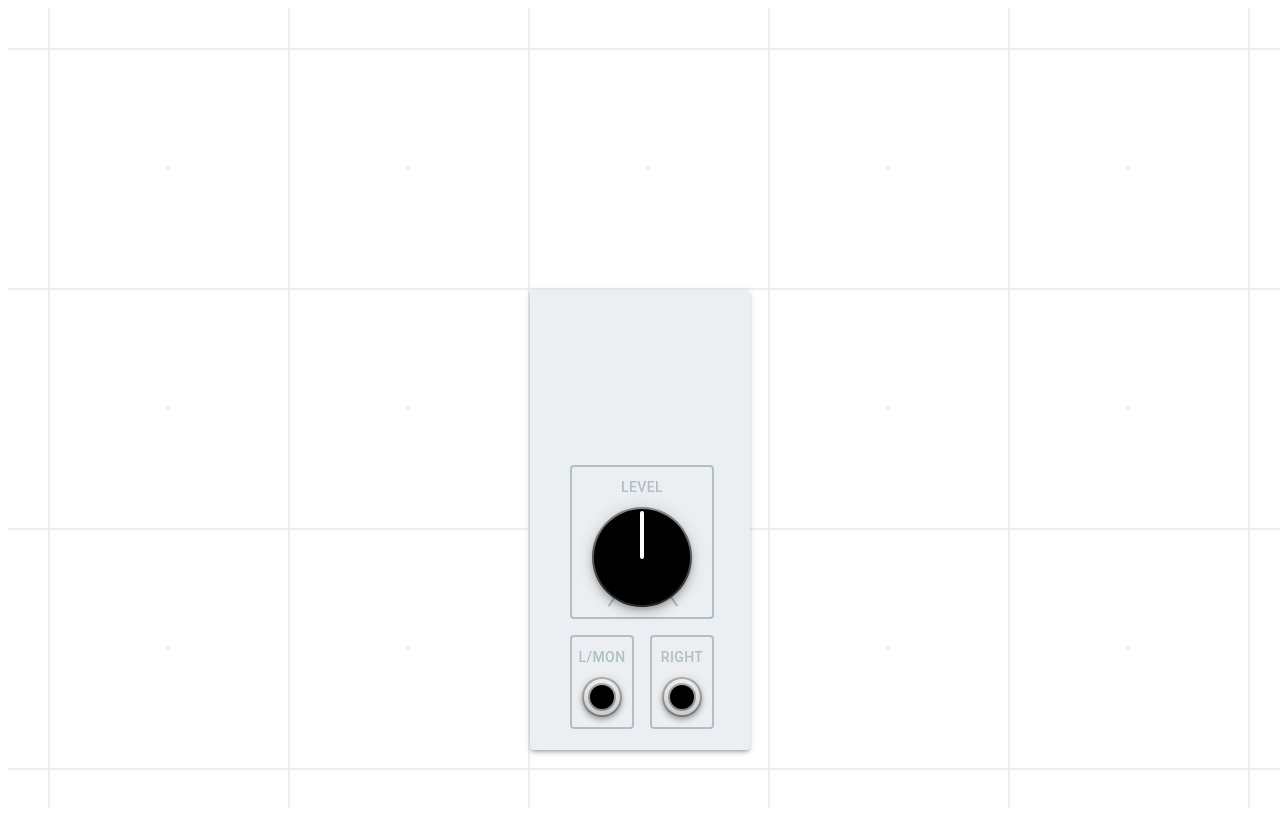
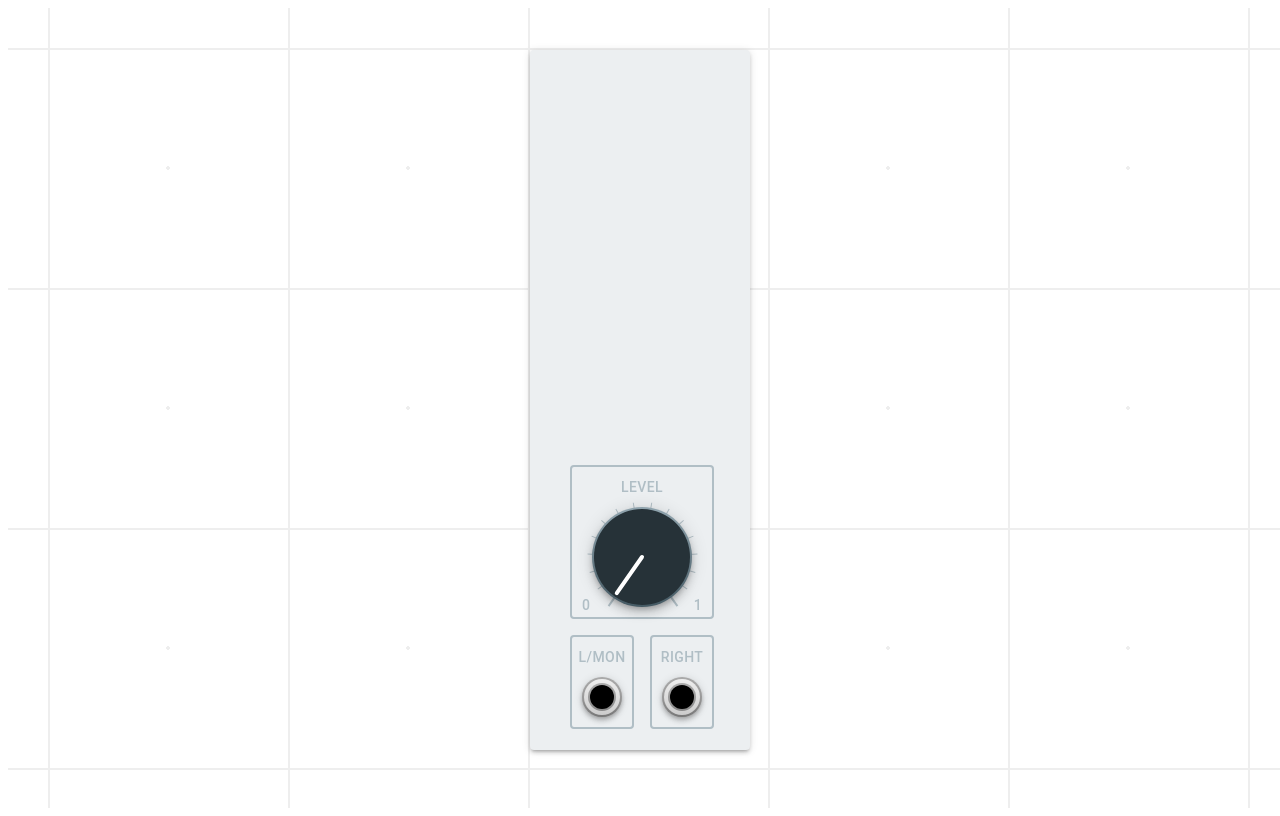
Before and after one commit to charlieharutaka/modsynth, a React app: page / in a window 1280 px wide. Built offline with nearby package versions, Linux system fonts and the light colour scheme; the HTML template or start-up script is replaced by a standard one.

Commit message:
implement steppage

```diff
--- a/src/landing/Landing.tsx
+++ b/src/landing/Landing.tsx
@@ -18,17 +18,19 @@ const Landing: FunctionComponent = () => {
     >
       <Canvas>
         <CanvasGrid gridSpacingX={240} gridSpacingY={240} />
-        <Panel widthUnits={1} heightUnits={2}>
+        <Panel widthUnits={1} heightUnits={3}>
           <Knob
             label="Level"
             positionX={110}
-            positionY={250}
+            positionY={490}
+            defaultValue={0}
             minValue={0}
             maxValue={1}
             onChange={value => console.log(value)}
+            numSteps={16}
           />
-          <Plug label="L/Mon" positionX={70} positionY={390} />
-          <Plug label="Right" positionX={150} positionY={390} />
+          <Plug label="L/Mon" positionX={70} positionY={630} />
+          <Plug label="Right" positionX={150} positionY={630} />
         </Panel>
       </Canvas>
     </Box>
--- a/src/modules/common/Knob.tsx
+++ b/src/modules/common/Knob.tsx
@@ -6,6 +6,7 @@ import React, {
   FunctionComponent,
   PointerEventHandler,
   useEffect,
+  useMemo,
   useState,
 } from 'react'
 import * as CanvasState from '../../core/canvas/CanvasState'
@@ -20,6 +21,7 @@ type KnobProps = {
   height?: number
   label?: string
   onChange?: (value: number) => void
+  numSteps?: number
 }
 
 const Knob: FunctionComponent<KnobProps> = ({
@@ -32,16 +34,35 @@ const Knob: FunctionComponent<KnobProps> = ({
   height = 150,
   label,
   onChange,
+  numSteps,
 }) => {
   const [updateRate] = useAtom(CanvasState.updateRate)
-  const [rotation, setRotation] = useState(0)
+  const [rotation, setRotation] = useState(
+    () => ((defaultValue - minValue) / (maxValue - minValue)) * 290 - 145
+  )
+
+  const steps = useMemo(() => {
+    if (numSteps) {
+      const _steps = []
+      const stepAmount = 290 / (numSteps - 1)
+      for (let i = -145 + stepAmount; i < 145; i += stepAmount) {
+        _steps.push(i)
+      }
+      return _steps
+    } else return undefined
+  }, [numSteps])
 
   const getHandlePointerMove = (initialRotation: number, initialY: number) =>
     _.throttle(
       (event: PointerEvent): void => {
         event.preventDefault()
         event.stopPropagation()
-        const newRotation = initialRotation + (event.clientY - initialY) / -2.5
+        let newRotation = initialRotation + (event.clientY - initialY) / -2.5
+        if (numSteps) {
+          const stepAmount = 290 / (numSteps - 1)
+          newRotation =
+            Math.floor((newRotation + 145) / stepAmount) * stepAmount - 145
+        }
         if (newRotation < -145) {
           setRotation(-145)
         } else if (newRotation > 145) {
@@ -129,13 +150,50 @@ const Knob: FunctionComponent<KnobProps> = ({
           bottom: '60px',
         }}
       />
+      {steps?.map(stepAngle => (
+        <Box
+          key={stepAngle}
+          sx={{
+            position: 'absolute',
+            width: '1px',
+            height: '55px',
+            backgroundColor: blueGrey[200],
+            transformOrigin: 'bottom center',
+            transform: `rotate(${stepAngle}deg)`,
+            left: '70px',
+            bottom: '60px',
+          }}
+        />
+      ))}
+      <Typography
+        sx={{
+          position: 'absolute',
+          bottom: '0px',
+          left: '10px',
+        }}
+        variant="button"
+        color={blueGrey[200]}
+      >
+        {minValue}
+      </Typography>
+      <Typography
+        sx={{
+          position: 'absolute',
+          bottom: '0px',
+          right: '10px',
+        }}
+        variant="button"
+        color={blueGrey[200]}
+      >
+        {maxValue}
+      </Typography>
       <Paper
         sx={{
           position: 'absolute',
           width: '100px',
           height: '100px',
           borderRadius: '140px',
-          backgroundImage: 'linear-gradient(to bottom, #888, #222)',
+          backgroundImage: `linear-gradient(to bottom, ${blueGrey[300]}, ${blueGrey[700]})`,
           bottom: '10px',
           left: '20px',
         }}
@@ -147,7 +205,7 @@ const Knob: FunctionComponent<KnobProps> = ({
             width: '96px',
             height: '96px',
             borderRadius: '140px',
-            backgroundColor: 'black',
+            backgroundColor: blueGrey[900],
             top: '2px',
             left: '2px',
           }}
@@ -165,7 +223,7 @@ const Knob: FunctionComponent<KnobProps> = ({
               top: '2px',
               left: '46px',
             }}
-          ></Box>
+          />
         </Box>
       </Paper>
     </Paper>
```
